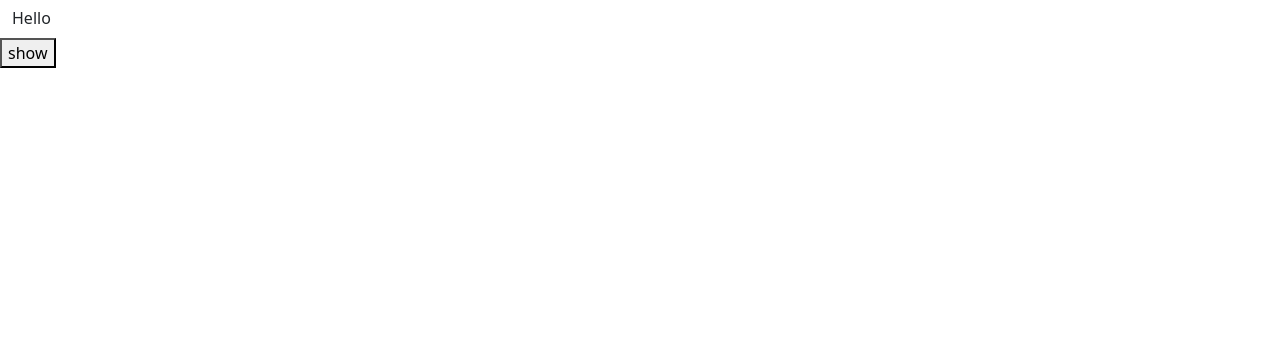
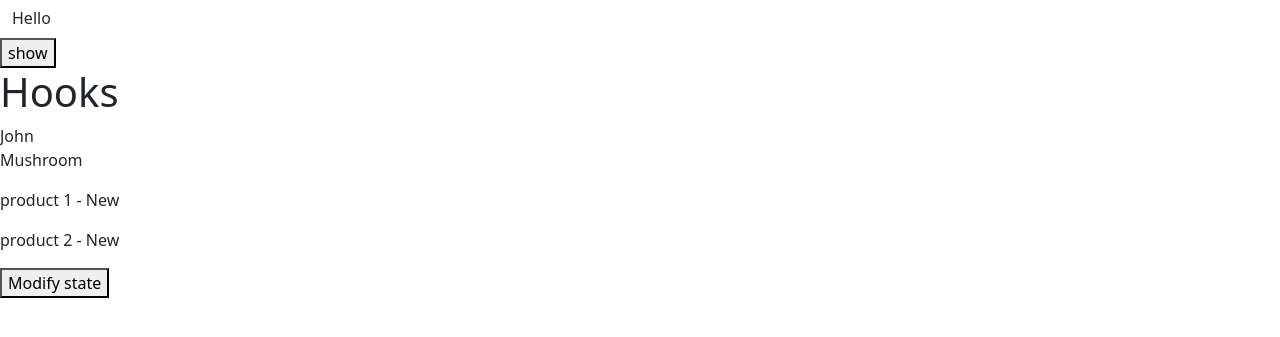
Before and after one commit to shidhu84/React-application-learning, a React (Vite) app: page / in a window 1280 px wide. Shown: the part 287-624 px from the top of the page. Built offline with nearby package versions, Linux system fonts and the light colour scheme; the HTML template or start-up script is replaced by a standard one.

Commit message:
Added useState with diff pbject field

```diff
--- a/package.json
+++ b/package.json
@@ -10,6 +10,7 @@
   },
   "dependencies": {
     "bootstrap": "^5.2.3",
+    "immer": "^9.0.19",
     "react": "^18.2.0",
     "react-dom": "^18.2.0"
   },
--- a/src/App.tsx
+++ b/src/App.tsx
@@ -3,6 +3,7 @@ import Alert from "./components/Alert";
 import AlertButton from "./components/AlertButton";
 import Button from "./components/Button";
 import ListGroup from "./components/ListGroup";
+import StateModification from "./components/StateModification";
 
 function App() {
   const cities = ["Pune", "Mumbai", "Hyderabad", "Latur"];
@@ -22,6 +23,11 @@ function App() {
         Hello
       </Button>
       <AlertButton></AlertButton>
+
+      <div>
+        <h1>Hooks</h1>
+        <StateModification />
+      </div>
     </div>
   );
 }
--- /dev/null
+++ b/src/components/StateModification.tsx
@@ -0,0 +1,78 @@
+import React, { useState } from "react";
+import produce from "immer";
+function StateModification() {
+  const [person, setPerson] = useState({
+    id: 1,
+    player: {
+      name: "John",
+    },
+  });
+  const [pizza, setPizza] = useState({
+    name: "Spicy Peperoni",
+    topping: ["Mushroom"],
+  });
+  const [carts, setCart] = useState({
+    discount: 1,
+    items: [
+      {
+        id: 1,
+        title: "product 1",
+        quantity: 1,
+      },
+      {
+        id: 2,
+        title: "product 2",
+        quantity: 1,
+      },
+    ],
+  });
+  const [bugs, setBugs] = useState([
+    {
+      id: 1,
+      title: "product 1",
+      fixed: false,
+    },
+    {
+      id: 2,
+      title: "product 2",
+      fixed: false,
+    },
+  ]);
+  const handleModify = () => {
+    setPerson({ ...person, player: { ...person.player, name: "BOB" } });
+    setPizza({ ...pizza, topping: [...pizza.topping, "cheese"] });
+    setCart({
+      ...carts,
+      items: carts.items.map((item) =>
+        item.id === 1 ? { ...item, quantity: item.quantity + 1 } : item
+      ),
+    });
+    // modify only one object from bugs array
+    //setBugs(bugs.map((bug) => (bug.id === 1 ? { ...bug, fixed: true } : bug)));
+    //trying with immer
+    setBugs(
+      produce((draft) => {
+        const bug = draft.find((bug) => bug.id === 1);
+        if (bug) bug.fixed = true;
+      })
+    );
+  };
+  return (
+    <>
+      {person.player.name}
+      {pizza.topping.map((top) => (
+        <p>{top}</p>
+      ))}
+      {bugs.map((bug) => (
+        <p>
+          {bug.title} - {bug.fixed ? "Fixed" : "New"}
+        </p>
+      ))}
+      <>
+        <button onClick={handleModify}>Modify state</button>
+      </>
+    </>
+  );
+}
+
+export default StateModification;
```
Also changed, not shown: 1 other file (tests, documents, lock files or other folders).
